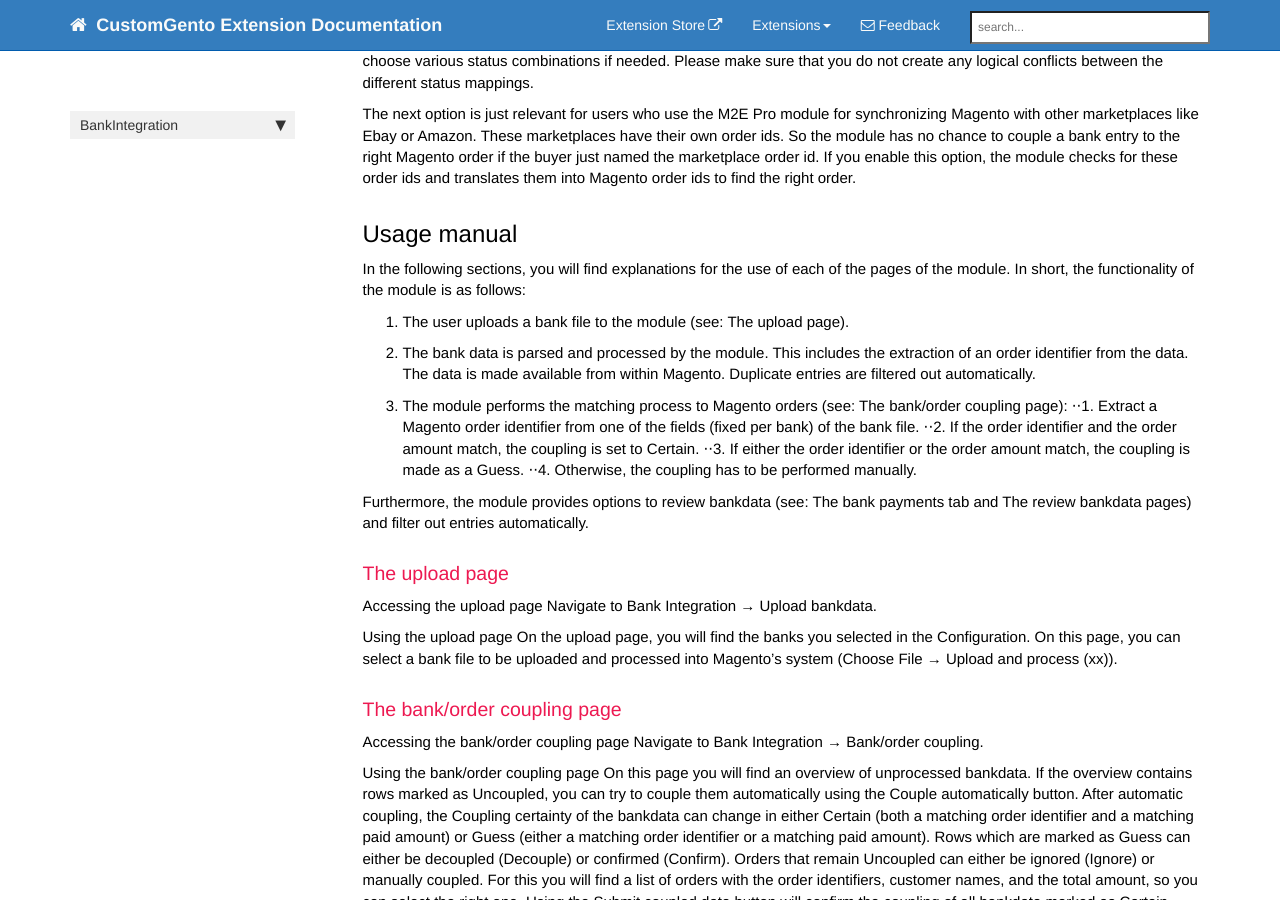
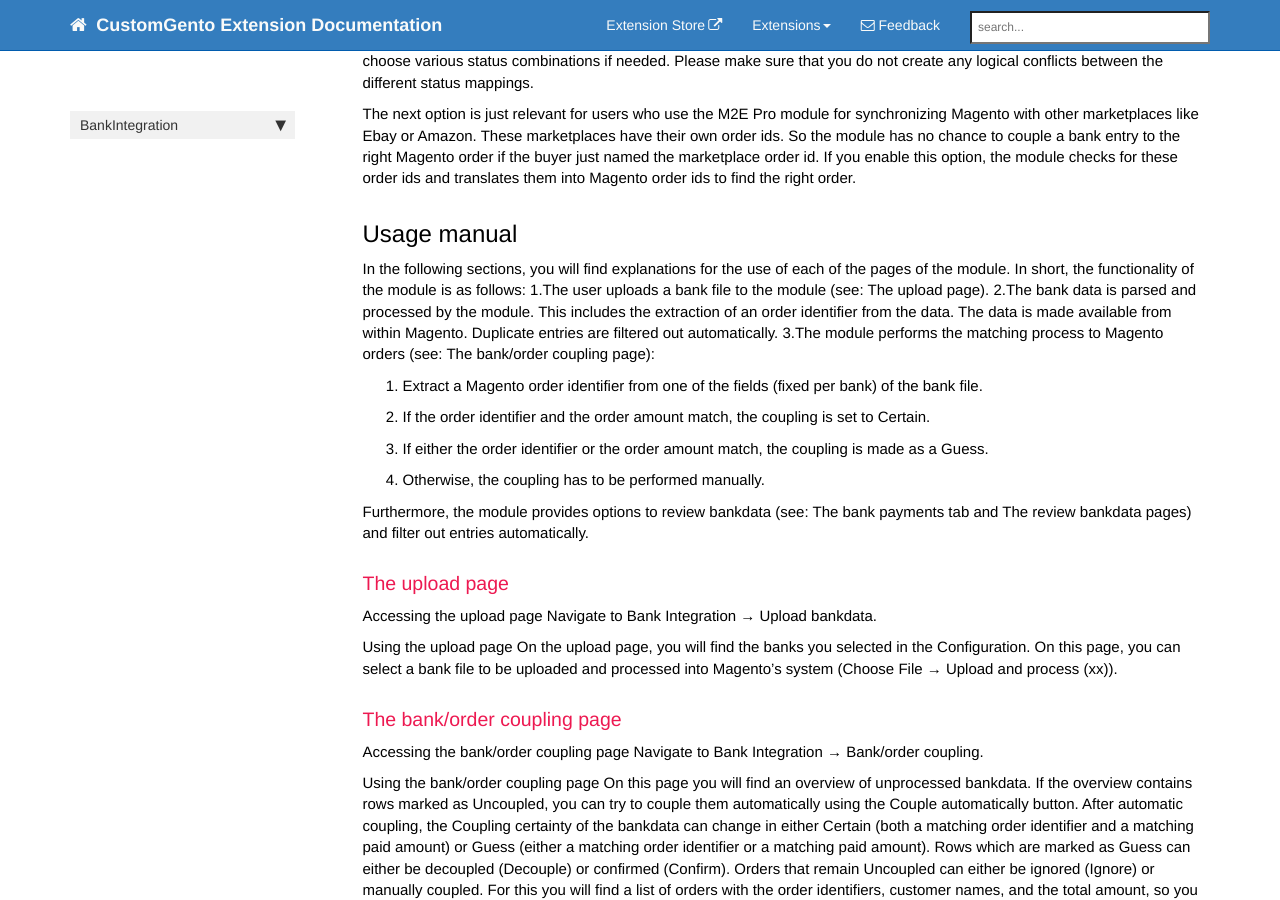
Before and after one commit to customgento/docs, a Jekyll site: the page built from pages/bi/bi_index.md, in a window 1280 px wide and 900 px high, scrolled down 796 px. Built offline with Jekyll 4.4.1, drawn with Linux system fonts in a browser that asks for light colours; nearby versions of some CDN libraries; comment, search, counter and statistics services are not loaded.

```diff
--- a/pages/bi/bi_index.md
+++ b/pages/bi/bi_index.md
@@ -24,13 +24,13 @@ The next option is just relevant for users who use the M2E Pro module for synchr
 
 ## Usage manual
 In the following sections, you will find explanations for the use of each of the pages of the module. In short, the functionality of the module is as follows:
-1. The user uploads a bank file to the module (see: The upload page).
-2. The bank data is parsed and processed by the module. This includes the extraction of an order identifier from the data. The data is made available from within Magento. Duplicate entries are filtered out automatically.
-3. The module performs the matching process to Magento orders (see: The bank/order coupling page):
-⋅⋅1. Extract a Magento order identifier from one of the fields (fixed per bank) of the bank file.
-⋅⋅2. If the order identifier and the order amount match, the coupling is set to Certain.
-⋅⋅3. If either the order identifier or the order amount match, the coupling is made as a Guess.
-⋅⋅4. Otherwise, the coupling has to be performed manually.
+1.The user uploads a bank file to the module (see: The upload page).
+2.The bank data is parsed and processed by the module. This includes the extraction of an order identifier from the data. The data is made available from within Magento. Duplicate entries are filtered out automatically.
+3.The module performs the matching process to Magento orders (see: The bank/order coupling page):
+  1. Extract a Magento order identifier from one of the fields (fixed per bank) of the bank file.
+  2. If the order identifier and the order amount match, the coupling is set to Certain.
+  3. If either the order identifier or the order amount match, the coupling is made as a Guess.
+  4. Otherwise, the coupling has to be performed manually.
 
 Furthermore, the module provides options to review bankdata (see: The bank payments tab and The review bankdata pages) and filter out entries automatically.
 
```
